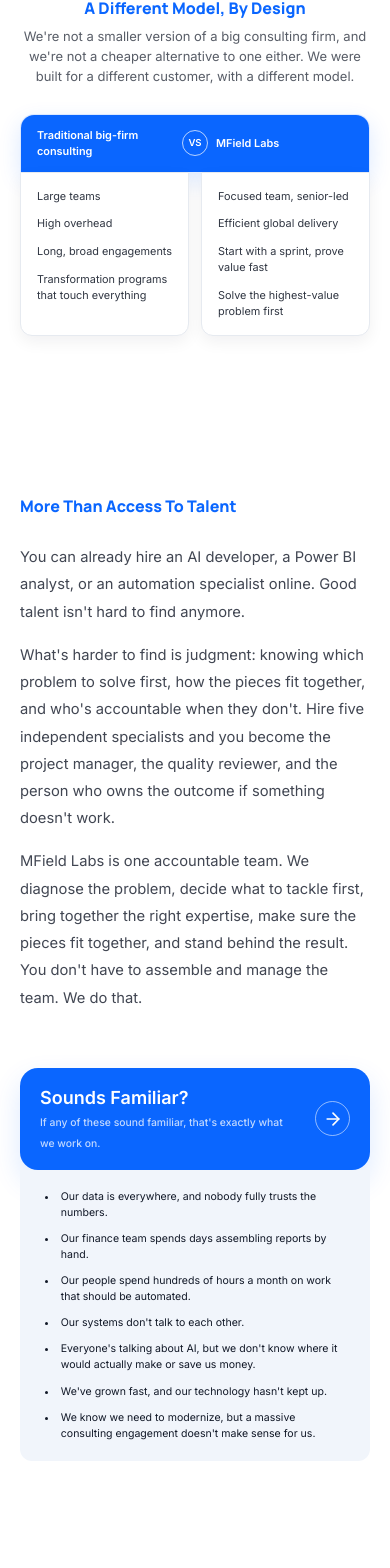
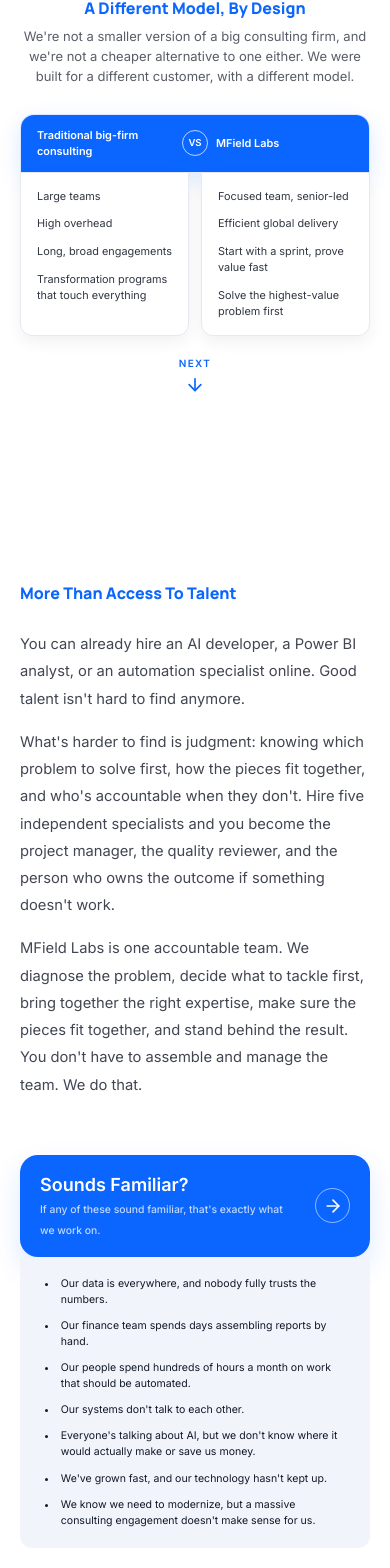
Before and after one commit to zenvioralabs/mfieldlabs, a Next.js app: page / in a window 390 px wide. Shown: the part 2133-3701 px from the top of the page. Built offline with nearby package versions, Linux system fonts and the light colour scheme.

Commit message:
Next button added

```diff
--- a/components/sections/About.tsx
+++ b/components/sections/About.tsx
@@ -2,6 +2,7 @@
 
 import * as React from "react";
 import { ArrowRight } from "lucide-react";
+import { motion, useReducedMotion } from "framer-motion";
 
 const bullets = [
   "Our data is everywhere, and nobody fully trusts the numbers.",
@@ -14,6 +15,7 @@
 ];
 
 export default function About() {
+  const reduced = useReducedMotion();
   return (
     <section id="about" className="bg-white px-5 py-20 sm:px-8 md:px-12 lg:px-16 lg:py-28">
       <div className="mx-auto max-w-[1160px]">
@@ -28,12 +30,12 @@
             </div>
             <div className="blue-callout mt-9 min-h-[80px] w-full text-base italic leading-5 lg:-mr-10 lg:w-[calc(100%+2.5rem)]">
               <span>If you're a growing business,our model was actually built<br />with you in mind.</span>
-              <span className="circle-arrow h-10 w-10"><ArrowRight className="h-5 w-5" /></span>
+              <a href="#contact" aria-label="Go to contact" className="circle-arrow h-10 w-10"><ArrowRight className="h-5 w-5" /></a>
             </div>
           </div>
 
           <div className="pt-2 lg:pt-8">
-            <h3 className="blue-subheading text-center">A Different Model, By Design</h3>
+            <h3 className="blue-subheading text-center text-[13px]">A Different Model, By Design</h3>
             <p className="mt-2 text-center text-[13px] leading-5 text-ink/70">We're not a smaller version of a big consulting firm, and we're not a cheaper alternative to one either. We were built for a different customer, with a different model.</p>
 
             <div className="comparison mt-7">
@@ -54,7 +56,14 @@
           </div>
         </div>
 
-        <div className="mt-40 grid items-start gap-10 lg:grid-cols-[1fr_1fr] lg:gap-16">
+        <div className="flex justify-center py-12">
+          <motion.a href="#more-than-access" aria-label="Continue to More Than Access To Talent" animate={reduced ? undefined : { y: [0, 8, 0] }} transition={reduced ? undefined : { duration: 1.6, repeat: Infinity, ease: "easeInOut" }} className="relative -top-8 flex flex-col items-center gap-1 text-deepblue">
+            <span className="text-[10px] font-bold uppercase tracking-[.14em]">Next</span>
+            <ArrowRight className="h-5 w-5 rotate-90" />
+          </motion.a>
+        </div>
+
+        <div id="more-than-access" className="scroll-mt-40 mt-28 grid items-start gap-10 lg:grid-cols-[1fr_1fr] lg:gap-16">
           <div className="max-w-[650px]">
             <h2 className="blue-subheading mb-7">More Than Access To Talent</h2>
             <div className="prose-mfield text-ink/80">
@@ -67,7 +76,7 @@
           <div>
             <div className="blue-callout">
               <span><strong className="text-lg">Sounds Familiar?</strong><br /><small className="text-sm">If any of these sound familiar, that's exactly what we work on.</small></span>
-              <span className="circle-arrow h-10 w-10"><ArrowRight className="h-5 w-5" /></span>
+              <a href="#contact" aria-label="Go to contact" className="circle-arrow h-10 w-10"><ArrowRight className="h-5 w-5" /></a>
             </div>
             <div className="familiar-box">
               <ul>{bullets.map((bullet) => <li key={bullet}>{bullet}</li>)}</ul>
--- a/components/sections/Capabilities.tsx
+++ b/components/sections/Capabilities.tsx
@@ -50,7 +50,7 @@
   };
 
   return (
-    <section id="services" className="bg-white px-5 py-20 sm:px-8 md:px-12 lg:px-16 lg:py-28">
+    <section id="services" className="relative bg-white px-5 py-20 pb-32 sm:px-8 md:px-12 lg:px-16 lg:py-28 lg:pb-40">
       <div className="mx-auto max-w-[1160px]">
         <div className="mb-9">
           <p className="eyebrow mb-4">OUR CAPABILITIES</p>
@@ -133,6 +133,11 @@
         </div>
       </div>
 
+      <motion.a href="#engagement-models" aria-label="Continue to Start Small, Prove Value, Scale What Works" animate={reduced ? undefined : { y: [0, 8, 0] }} transition={reduced ? undefined : { duration: 1.6, repeat: Infinity, ease: "easeInOut" }} className="absolute bottom-52 left-1/2 flex -translate-x-1/2 flex-col items-center gap-1 text-deepblue">
+        <span className="text-[10px] font-bold uppercase tracking-[.14em]">Next</span>
+        <ArrowRight className="h-5 w-5 rotate-90" />
+      </motion.a>
+
       <CapabilityModal
         open={open}
         onClose={() => setOpen(false)}
--- a/components/sections/DeliveryModel.tsx
+++ b/components/sections/DeliveryModel.tsx
@@ -1,22 +1,26 @@
 import Image from "next/image";
+import { ArrowRight } from "lucide-react";
 
 export default function DeliveryModel() {
   return (
-    <section id="who-we-are" className="bg-white px-5 py-20 sm:px-8 md:px-12 lg:px-16 lg:py-24">
+    <section id="who-we-are" className="relative bg-white px-5 pt-28 pb-32 sm:px-8 md:px-12 lg:px-16 lg:pt-32 lg:pb-36">
       <div className="mx-auto grid max-w-[1160px] items-center gap-10 lg:grid-cols-[1fr_1fr]">
         <div>
           <p className="eyebrow mb-4">WHO WE ARE</p>
           <h2 className="section-heading-with-rule mb-7">A Smarter Delivery Model,<br />Not A Cheaper One</h2>
           <div className="prose-mfield text-ink/80">
             <p>MField Labs runs on an integrated global delivery model. Senior strategy and client leadership are based in the US. Delivery is powered by an experienced team with a global footprint. This isn't outsourcing to cut corners, it's a more efficient way to deliver senior-level work. You get sophisticated capability without paying for the overhead structure of a traditional large firm. The economics are a result of a smarter model, not of the work being worth less.</p>
-            <p>MField Labs is a new company, founded in 2026. The people behind it aren't new to this work. 20+ years of combined experience in consulting and technology, across Healthcare, Energy &amp; Infrastructure, Financial Services, and State &amp; Local Government.</p>
+            <p>MField Labs is a new company, founded in 2026. The people behind it aren't new to this work. 50+ years of combined experience in consulting and technology, across Healthcare, Energy &amp; Infrastructure, Financial Services, and State &amp; Local Government.</p>
           </div>
-          <a href="#contact" className="outline-pill mt-6 border-ink/50 !text-ink hover:!bg-ink hover:!text-white">Get In Touch</a>
         </div>
         <div className="relative min-h-[430px]">
           <Image src="/images/WHO-WE-ARE-IMAGE.png" alt="MField Labs leadership" fill sizes="50vw" className="object-contain object-center" />
         </div>
       </div>
+      <a href="#why-choose-us" aria-label="Continue to Why choose MField Labs" className="absolute bottom-12 left-1/2 flex -translate-x-1/2 animate-bounce flex-col items-center gap-1 text-deepblue">
+        <span className="text-[10px] font-bold uppercase tracking-[.14em]">Next</span>
+        <ArrowRight className="h-5 w-5 rotate-90" />
+      </a>
     </section>
   );
 }
--- a/components/sections/Differentiators.tsx
+++ b/components/sections/Differentiators.tsx
@@ -16,7 +16,7 @@
 export default function Differentiators() {
   const [active, setActive] = React.useState(1);
   return (
-    <section id="why-choose-us" className="bg-white px-5 py-16 sm:px-8 md:px-12 lg:px-16 lg:py-20">
+    <section id="why-choose-us" className="bg-white px-5 pt-28 pb-16 sm:px-8 md:px-12 lg:px-16 lg:pt-32 lg:pb-20">
       <div className="mx-auto max-w-[1160px]">
         <div className="grid gap-12 lg:grid-cols-[.8fr_1.2fr] lg:items-start">
           <div>
@@ -27,11 +27,11 @@
                   {box}
                 </button>
               ))}
-              <a href="#contact" className="differentiator-box touch-box">Get In<br />Touch <ArrowRight className="h-7 w-7" /></a>
+              <a href="/#contact" className="differentiator-box touch-box">Get In<br />Touch <ArrowRight className="h-7 w-7" /></a>
             </div>
           </div>
 
-          <div className="how-work-box">
+          <div id="how-we-work-together" className="how-work-box">
             <h2 className="blue-subheading mb-7">How We Work Together</h2>
             <div className="work-list">
               {engagementModels.map((model, index) => (
```
Also changed, not shown: app/globals.css (+4 -1 lines), public/images/next-arrow.svg (added).
